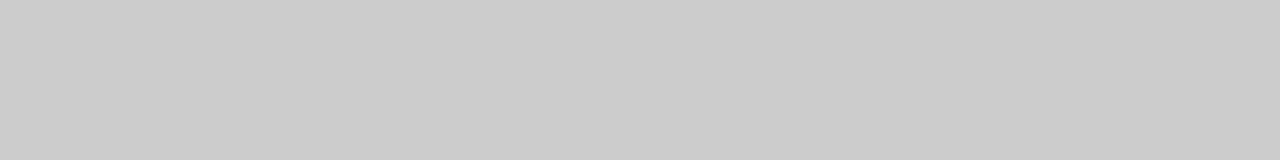
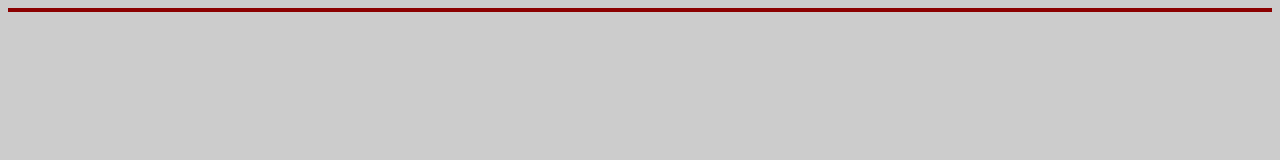
Before and after one commit to pullant/sketchable, a plain HTML site: page index.html in a window 1280 px wide. Drawn offline with Linux system fonts and the light colour scheme.

Commit message:
Add a div with JS

```diff
--- a/script.js
+++ b/script.js
@@ -0,0 +1,3 @@
+let body = document.querySelector("body"); // select body
+let div = document.createElement("div"); // create div
+body.appendChild(div);
--- a/style.css
+++ b/style.css
@@ -1,3 +1,8 @@
 * {
 	background-color: #ccc;
 }
+
+div {
+	border: solid 2px darkred;
+	background-color: coral;
+}
```
